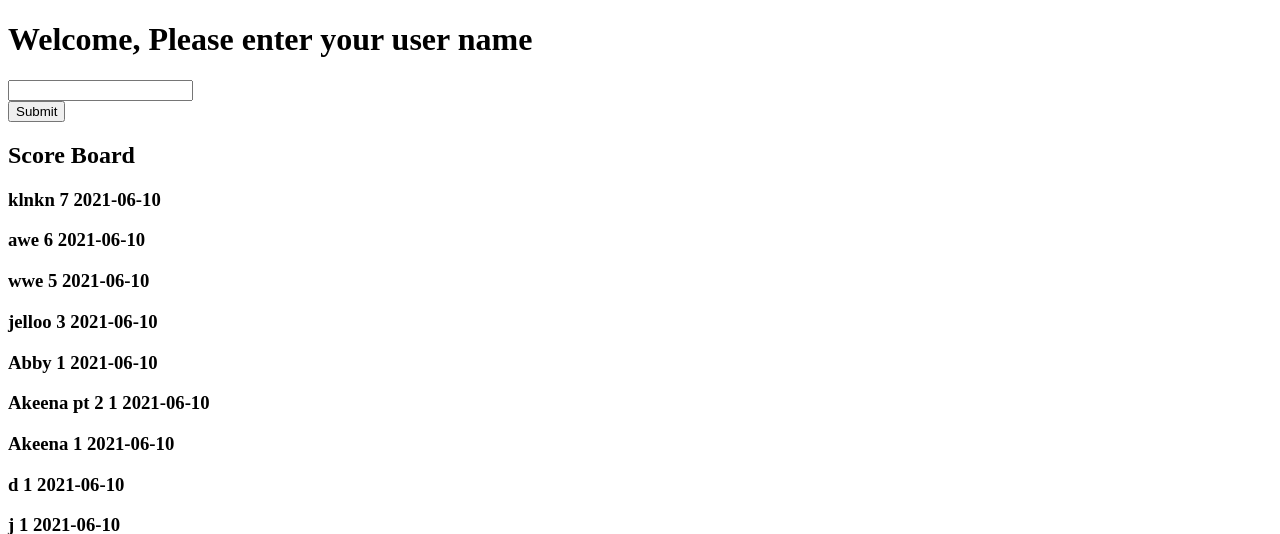
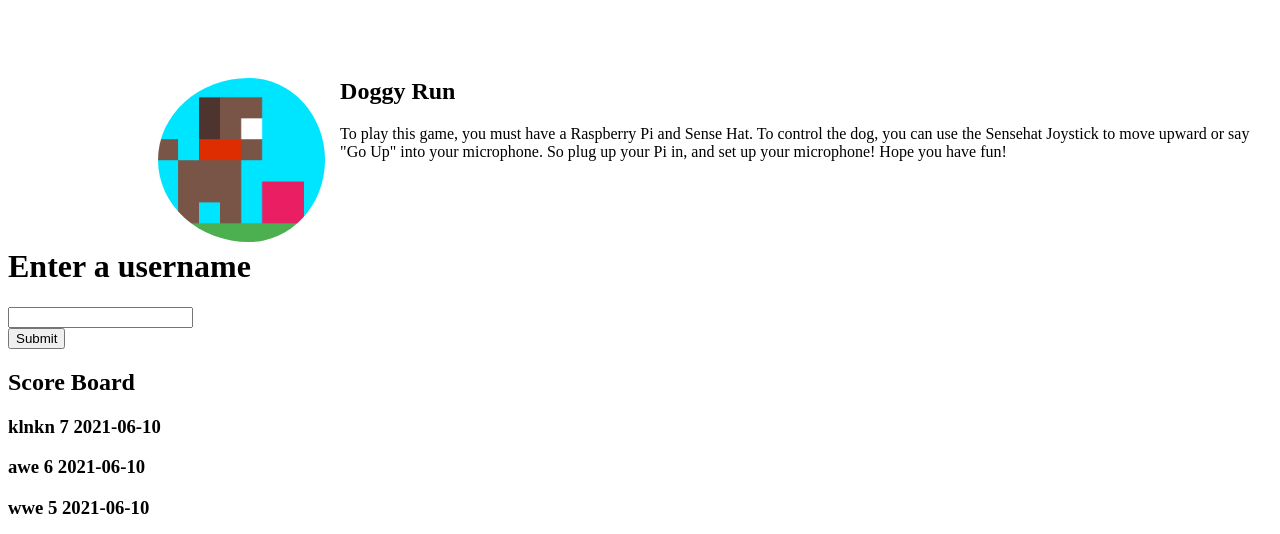
Before and after one commit to Daniel-null/Final_project, a Flask app: page /all in a window 1280 px wide. Shown: the top 534 px of the page. Run offline with Flask 2, Linux system fonts and the light colour scheme; data comes from the database, SQL or seed files in the repository; both versions use the stored data as it was after the commit.

Commit message:
Game 98% complete

```diff
--- a/app.py
+++ b/app.py
@@ -1,7 +1,7 @@
 from sqlite3.dbapi2 import Cursor
 from flask import Flask, render_template, request, redirect, url_for, request, json, jsonify, current_app as app
-from sense_hat import SenseHat
-from sense_hat import stick
+from sense_emu import SenseHat
+from sense_emu import stick
 from datetime import date
 import requests
 import sqlite3
@@ -77,9 +77,11 @@ def game(user, today):
     score = 0 #<<<<<<<<< placeholder 0
     #these lists
     obMove = [dog.obStage1, dog.obStage2, dog.obStage3]
-    upDog = [dog.overOb1, dog.overOb2,dog.overOb3,dog.overOb4]
+    upDog = [dog.overOb1, dog.overOb2,dog.overOb3,dog.overOb4,dog.lastOver,dog.up,dog.neutral]
     gameRunTime = True
-    level = 0
+    level = 1
+    lastPixels = []
+    delay = 1
     global direction
 
     #add functions for game in this route
@@ -113,22 +115,46 @@ def game(user, today):
 
     sense.stick.direction_any = joystick
 
+    ### 2. RESPOND TO SPEECH CLASSIFICATIONS ~ ask what this code is for
+    #command = listener.next(block=False)
+        #if command:
+            #print(command)
+            #respond_to_voice(command)
+            #print(direction)
+            #if direction == D_LEFT:
+               #score = 0 #<<<<<<<<< placeholder 0
+    #game starts here
+    sense.show_message("Level 1")
+    sense.set_pixels(dog.neutral)
+    sleep(1)
     while gameRunTime:
-        #game starts here
-        sense.set_pixels(dog.neutral)
-        sleep(1)
+        # LEVEL 1
+        for i in range(len(obMove)):
+            sense.set_pixels(obMove[i])
+            sleep(delay)
+            lastPixels = obMove[i]
+            if not gameRunTime:
+                break
         if direction == D_UP:
-            sense.set_pixels(upDog[1])
-            sleep(1)
+            direction = D_DOWN
+            for i in range(len(upDog)):
+                sense.set_pixels(upDog[i])
+                sleep(delay)
+                lastPixels = upDog[i]
+            score +=1
+            print(score)
+        # if the user jumps over 3 obstacles, the level increases
+        #UP LEVELLLLL
+        if score % 3 == 0 and lastPixels == dog.neutral:
+                level +=1
+                sense.show_message("Level " + str(level))
+                delay *= 0.25
+        # need the else condition to hanlde:
+        # if the sense.set_pixels == dog.obStage3 and direction != D_UP
+        elif lastPixels == obMove[2] and direction != D_UP:
             gameRunTime = False
-        ### 2. RESPOND TO SPEECH CLASSIFICATIONS
-        command = listener.next(block=False)
-        if command:
-            print(command)
-            respond_to_voice(command)
-            print(direction)
-            if direction == D_LEFT:
-               score = 0 #<<<<<<<<< placeholder 0
+        print(gameRunTime)
+
     sense.set_pixels(dog.gameOver)
     sleep(2)
     sense.show_message("You Lost!")
--- a/designs.py
+++ b/designs.py
@@ -49,8 +49,8 @@ class Dog:
     c, c, db, br, br, c, c, c,
     br, c, db, br, w, c, c, c,
     c, br, r, r, br, c, c, c,
-    c, br, br, br, c, r, r, c,
-    c, br, c, br, c, r, r, c,
+    c, br, br, br, c, d, d, c,
+    c, br, c, br, c, d, d, c,
     l, l, l, l, l, l, l, l
     ]
     overOb1 = [
--- a/static/style.css
+++ b/static/style.css
@@ -0,0 +1,19 @@
+img{
+    width: 15%;
+    height: 15%;
+    border-radius: 50%;
+    float: left;
+    padding-right: 15px;
+
+}
+
+#howTo{
+    padding-left: 150px;
+    padding-bottom: 50px;
+    padding-top: 50px;
+}
+#inputForm{
+    display: block;
+    margin-left: auto;
+    margin-right: auto;
+}
--- a/templates/index.html
+++ b/templates/index.html
@@ -7,8 +7,22 @@
     <link rel="stylesheet" href="static/style.css">
 </head>
 <body>
+    <div id="howTo">
+        <!-- Placeholder name for game-->
+        <h2> <img src="static/icon.png"> Doggy Run </h2>
+            <p>
+                To play this game, you must have a Raspberry Pi and
+                Sense Hat. To control the dog, you can use the
+                Sensehat Joystick to move upward
+                or say "Go Up" into your microphone.
+                So plug up your Pi in, and set up your microphone!
+                Hope you have fun!
+            </p>
+        </div>
+
+    </div>
     <div id="inputForm">
-        <h1> Welcome, Please enter your user name</h1>
+        <h1>Enter a username</h1>
         <form action="/all" method="post">
             <input type="text" name="user"> <br>
             <input type="submit"/>
```
Also changed, not shown: static/data/score.db, static/icon.png (added).
